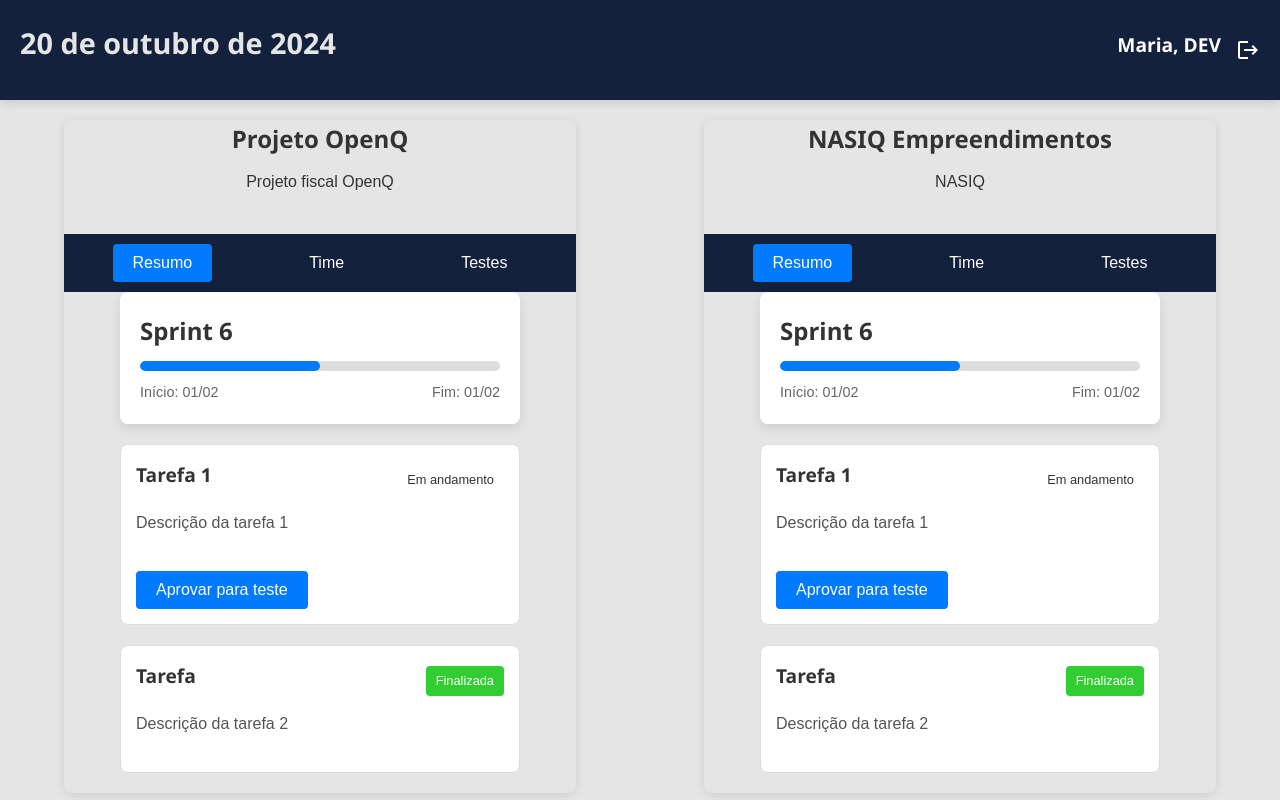
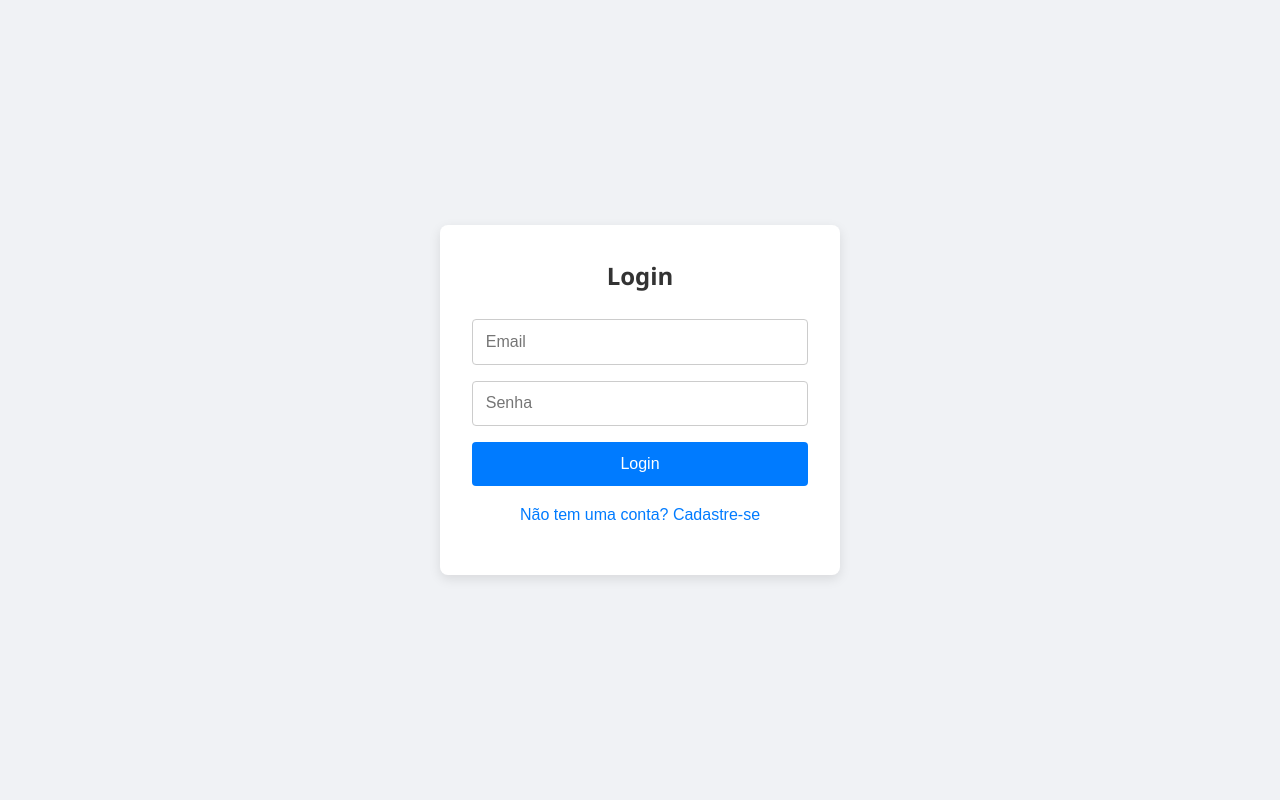
Before and after one commit to matheus-mvk/MVP-Gerenciador, a React (Vite) app in the folder Front-end/: page / in a window 1280 px wide. Shown: the top 800 px of the page. Built offline with nearby package versions, Linux system fonts and the light colour scheme.

Commit message:
MVP finalizado

```diff
--- a/Front-end/package.json
+++ b/Front-end/package.json
@@ -17,6 +17,7 @@
     "@types/styled-components": "^5.1.34",
     "react": "^18.3.1",
     "react-dom": "^18.3.1",
+    "react-router-dom": "^6.27.0",
     "styled-components": "^6.1.13"
   },
   "devDependencies": {
--- a/Front-end/src/App.tsx
+++ b/Front-end/src/App.tsx
@@ -1,13 +1,16 @@
-
-import Home from "./pages/Home/Home"
-//import Login from "./pages/Login/Login"
+import { BrowserRouter as Router, Route, Routes } from 'react-router-dom';
+import Login from './pages/Login/Login';
+import Home from './pages/Home/Home';
 
 function App() {
-
   return (
-    //<Login/>
-    <Home/>
-  )
+    <Router>
+      <Routes>
+        <Route path="/" element={<Login />} />
+        <Route path="/home" element={<Home />} />
+      </Routes>
+    </Router>
+  );
 }
 
-export default App
+export default App;
--- a/Front-end/src/Components/Header/Header.tsx
+++ b/Front-end/src/Components/Header/Header.tsx
@@ -1,18 +1,30 @@
 import { HeaderContainer, HeaderRightSection } from "./Header.style";
 import LogoutIcon from "@mui/icons-material/Logout";
+import { useNavigate } from 'react-router-dom'; // Importa o useNavigate
 
 function Header() {
+  const navigate = useNavigate(); // Hook para redirecionamento
+
+  // Função de logout
+  const handleLogout = () => {
+    // Aqui você pode adicionar a lógica de logout, como limpar tokens/sessões
+    // Exemplo: localStorage.removeItem('authToken');
+    navigate('/'); // Redireciona para a página de login
+  };
+
+  // Pega a data atual formatada em "pt-BR"
   const currentDate = new Date().toLocaleDateString("pt-BR", {
     day: "2-digit",
     month: "long",
     year: "numeric",
   });
+
   return (
     <HeaderContainer>
       <h1>{currentDate}</h1>
       <HeaderRightSection>
         <h2>Maria, DEV</h2>
-        <LogoutIcon />
+        <LogoutIcon onClick={handleLogout} style={{ cursor: 'pointer' }} /> {/* Adiciona o evento de clique */}
       </HeaderRightSection>
     </HeaderContainer>
   );
--- a/Front-end/src/pages/Home/Home.tsx
+++ b/Front-end/src/pages/Home/Home.tsx
@@ -6,6 +6,7 @@ const projetosData = [
   { id: 1, nome: "Projeto OpenQ", descricao: "Projeto fiscal OpenQ" },
   { id: 2, nome: "NASIQ Empreendimentos", descricao: "NASIQ" },
   { id: 3, nome: "Projeto Itaperu", descricao: "Projeto em realização para a prefeitura" },
+  { id: 4, nome: "Projeto USS Discovery", descricao: "NCC-1031"}
 ];
 
 function Home() {
--- a/Front-end/src/pages/Login/Login.tsx
+++ b/Front-end/src/pages/Login/Login.tsx
@@ -9,14 +9,15 @@ import {
   Title,
   ErrorMessage,
 } from "./Login.style";
-
+import { useNavigate } from 'react-router-dom'; // Importa o useNavigate
 
 function Login() {
-  const [isLogin, setIsLogin] = useState(true); // alterna entre login e cadastro
+  const [isLogin, setIsLogin] = useState(true); // Alterna entre login e cadastro
   const [email, setEmail] = useState("");
   const [password, setPassword] = useState("");
   const [confirmPassword, setConfirmPassword] = useState("");
   const [error, setError] = useState("");
+  const navigate = useNavigate(); // Hook do React Router para redirecionamento
 
   const handleSubmit = (e: React.FormEvent) => {
     e.preventDefault();
@@ -27,10 +28,13 @@ function Login() {
     }
 
     if (isLogin) {
-
+      // Simular login bem-sucedido e redirecionar para Home
+      console.log("Login bem-sucedido");
+      navigate("/home"); // Redireciona para Home
     } else {
-
-
+      // Simular cadastro bem-sucedido e redirecionar para Home
+      console.log("Cadastro bem-sucedido");
+      navigate("/home"); // Redireciona para Home
     }
   };
 
```
Also changed, not shown: 1 other file (tests, documents, lock files or other folders).
